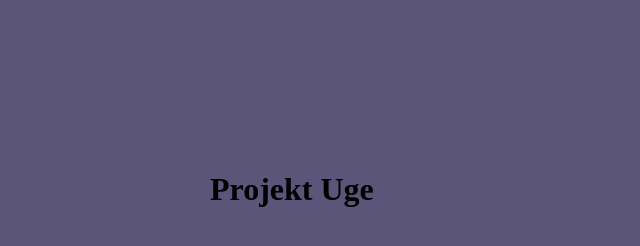
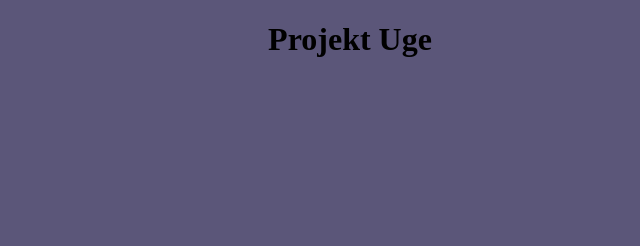
Before and after one commit to school-stuff13/Projekt-Uge, a plain HTML site: page index.html in a window 1280 px wide. Shown: the whole page, without its empty margins (290-930 px from the left). Drawn offline with Linux system fonts and the light colour scheme.

Commit message:
Changed text on style.css

```diff
--- a/style.css
+++ b/style.css
@@ -1,7 +1,5 @@
 h1 {
-    position: absolute;
-    left: 500px;
-    top: 150px;
+  text-align: center;
 }
 
 body {
```
